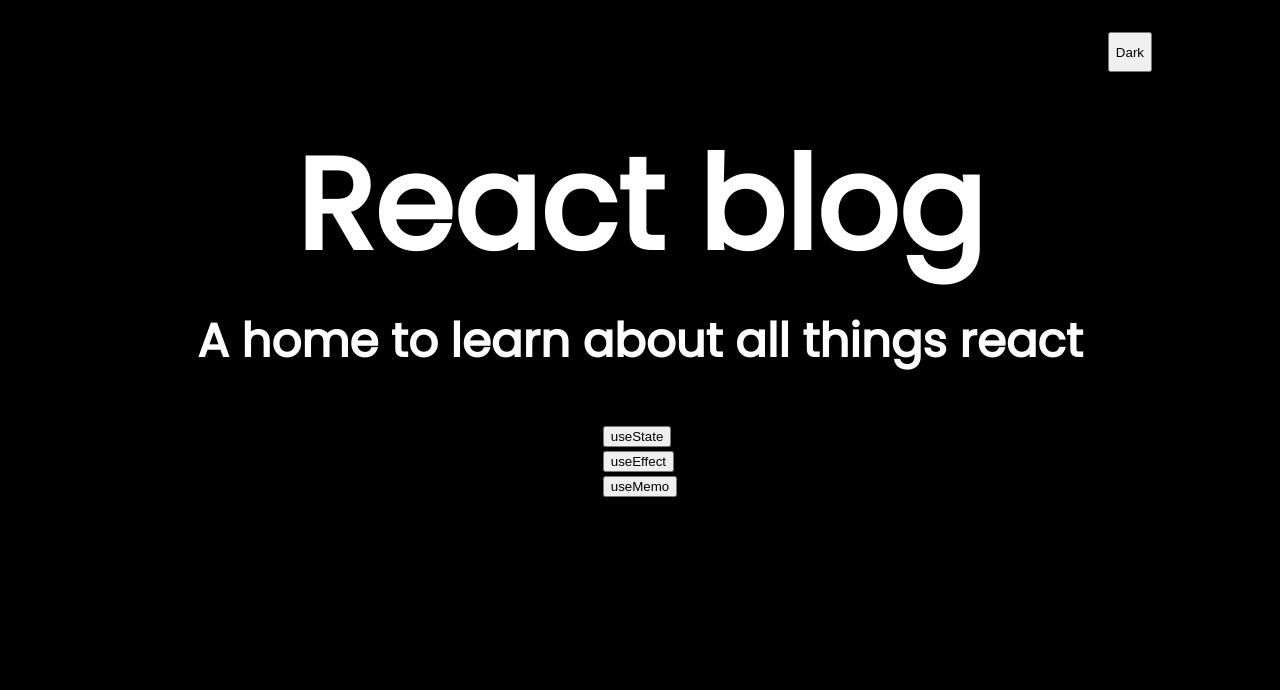
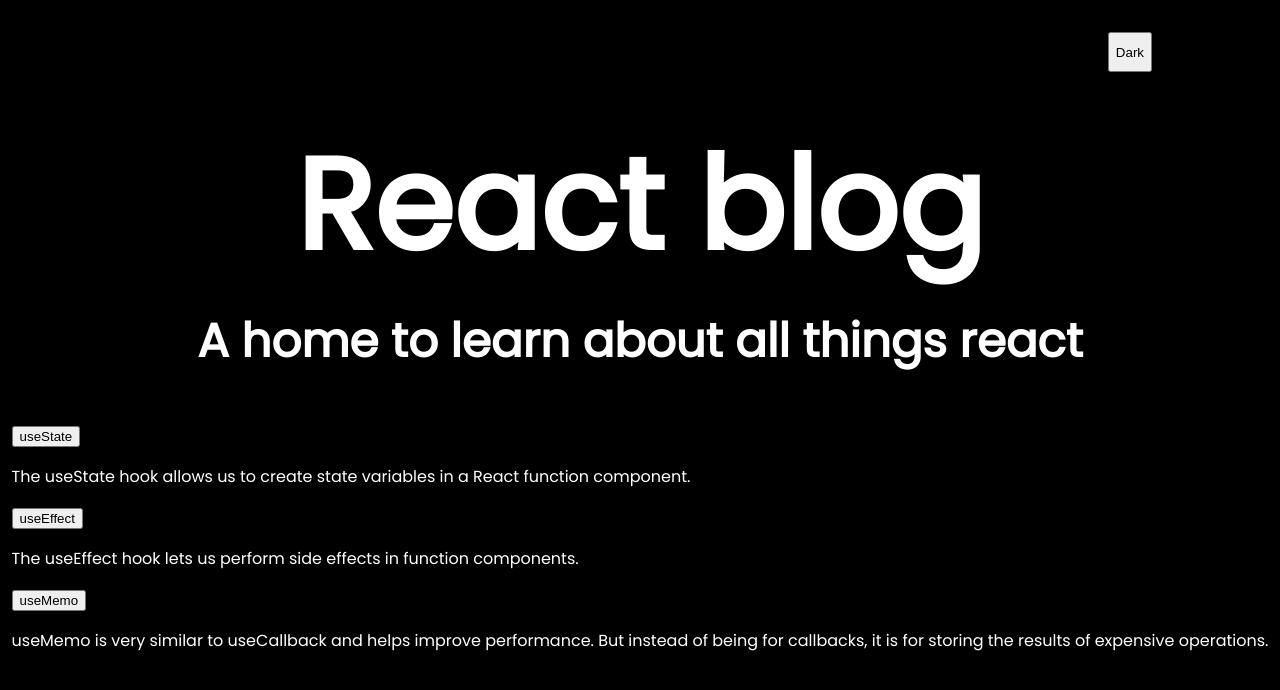
Before and after one commit to taine-rasmussen/react-blog, a React (Create React App) app: page / in a window 1280 px wide. Shown: the top 690 px of the page. Built offline with nearby package versions, Linux system fonts and the light colour scheme.

Commit message:
added descriptions to blogLinks object

```diff
--- a/src/Components/Landing.js
+++ b/src/Components/Landing.js
@@ -4,7 +4,11 @@ import '../Styles/Landing.css'
 
 const Landing = () => {
   const [darkMode, setDarkMode] = useState(true)
-  const blogLinks = ['useState', 'useEffect', 'useMemo']
+  const blogLinks = [
+    { name: 'useState', description: 'The useState hook allows us to create state variables in a React function component.' },
+    { name: 'useEffect', description: 'The useEffect hook lets us perform side effects in function components.' },
+    { name: 'useMemo', description: 'useMemo is very similar to useCallback and helps improve performance. But instead of being for callbacks, it is for storing the results of expensive operations.' },
+  ]
 
   const themeStyles = {
     color: darkMode ? '#fff' : '#000',
@@ -27,9 +31,10 @@ const Landing = () => {
         </div>
       </div>
       <div className='landing-body'>
-        {blogLinks.map(link => (
-          <div className='landing-item' key={link}>
-            <Button text={link} path={link} />
+        {blogLinks.map(hook => (
+          <div className='landing-item' key={hook.name}>
+            <Button text={hook.name} path={hook.name} />
+            <p>{hook.description}</p>
           </div>
         ))}
       </div>
```
